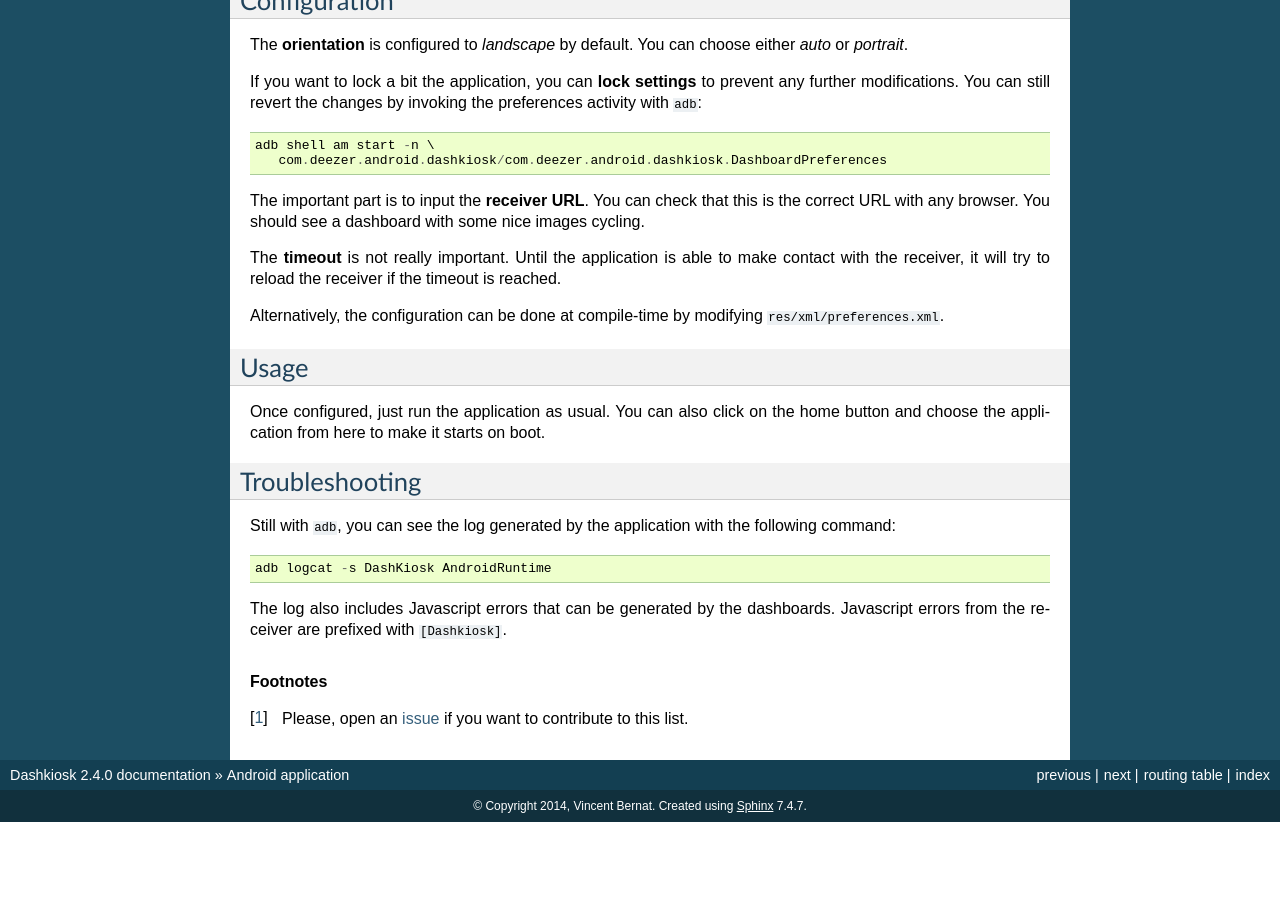
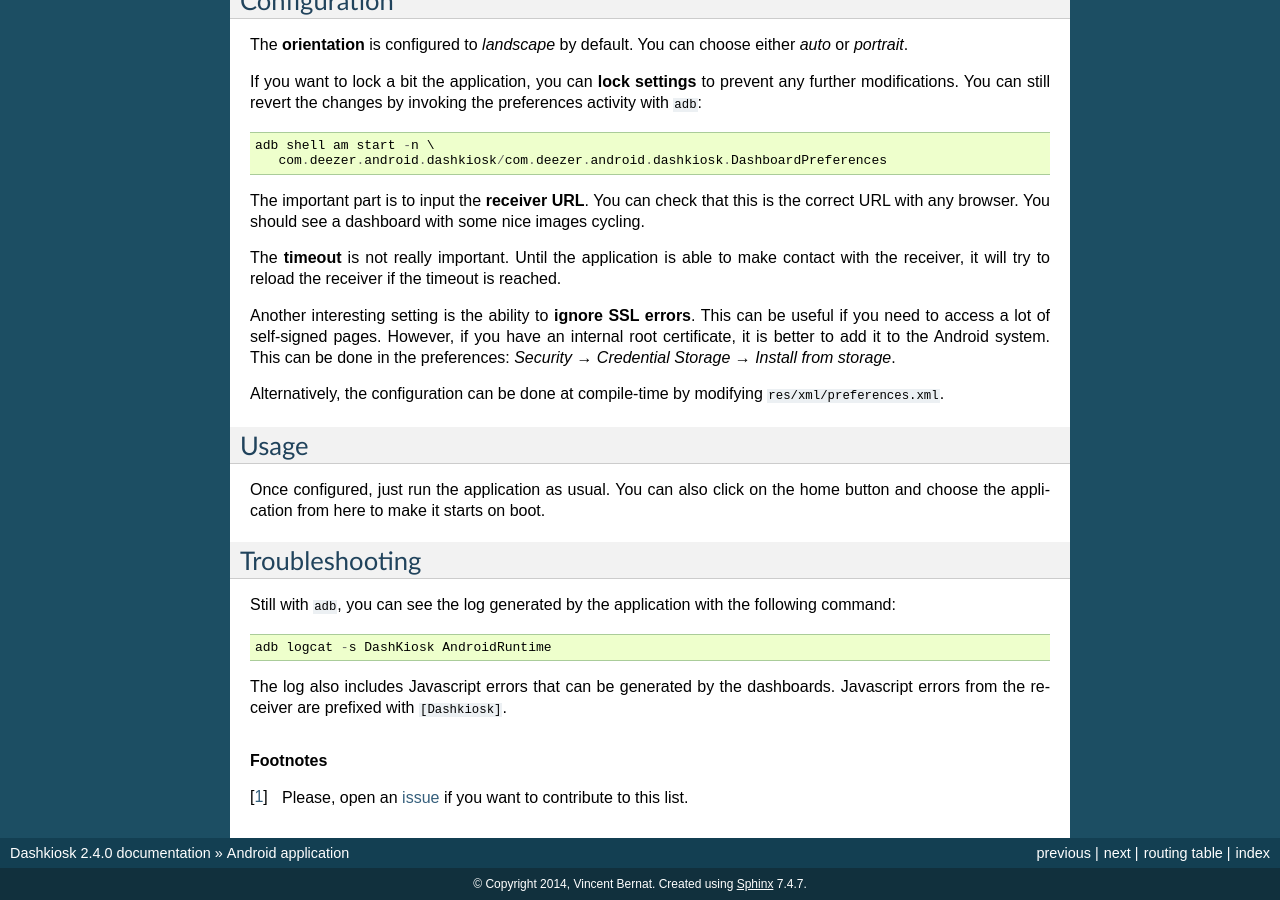
Before and after one commit to vincentbernat/dashkiosk, a Sphinx documentation site: the page built from docs/android.rst, in a window 1280 px wide and 900 px high, scrolled down 1402 px. Built offline with Sphinx 7.4.7, drawn with Linux system fonts in a browser that asks for light colours; before the commit the page ends 2224 px from its top, so only the background shows below that.

Commit message:
android: explain how to install a custom root certificate

```diff
--- a/docs/android.rst
+++ b/docs/android.rst
@@ -112,6 +112,13 @@ The **timeout** is not really important. Until the application is able
 to make contact with the receiver, it will try to reload the receiver
 if the timeout is reached.
 
+Another interesting setting is the ability to **ignore SSL
+errors**. This can be useful if you need to access a lot of
+self-signed pages. However, if you have an internal root certificate,
+it is better to add it to the Android system. This can be done in the
+preferences: *Security* → *Credential Storage* → *Install from
+storage*.
+
 Alternatively, the configuration can be done at compile-time by
 modifying ``res/xml/preferences.xml``.
 
```
